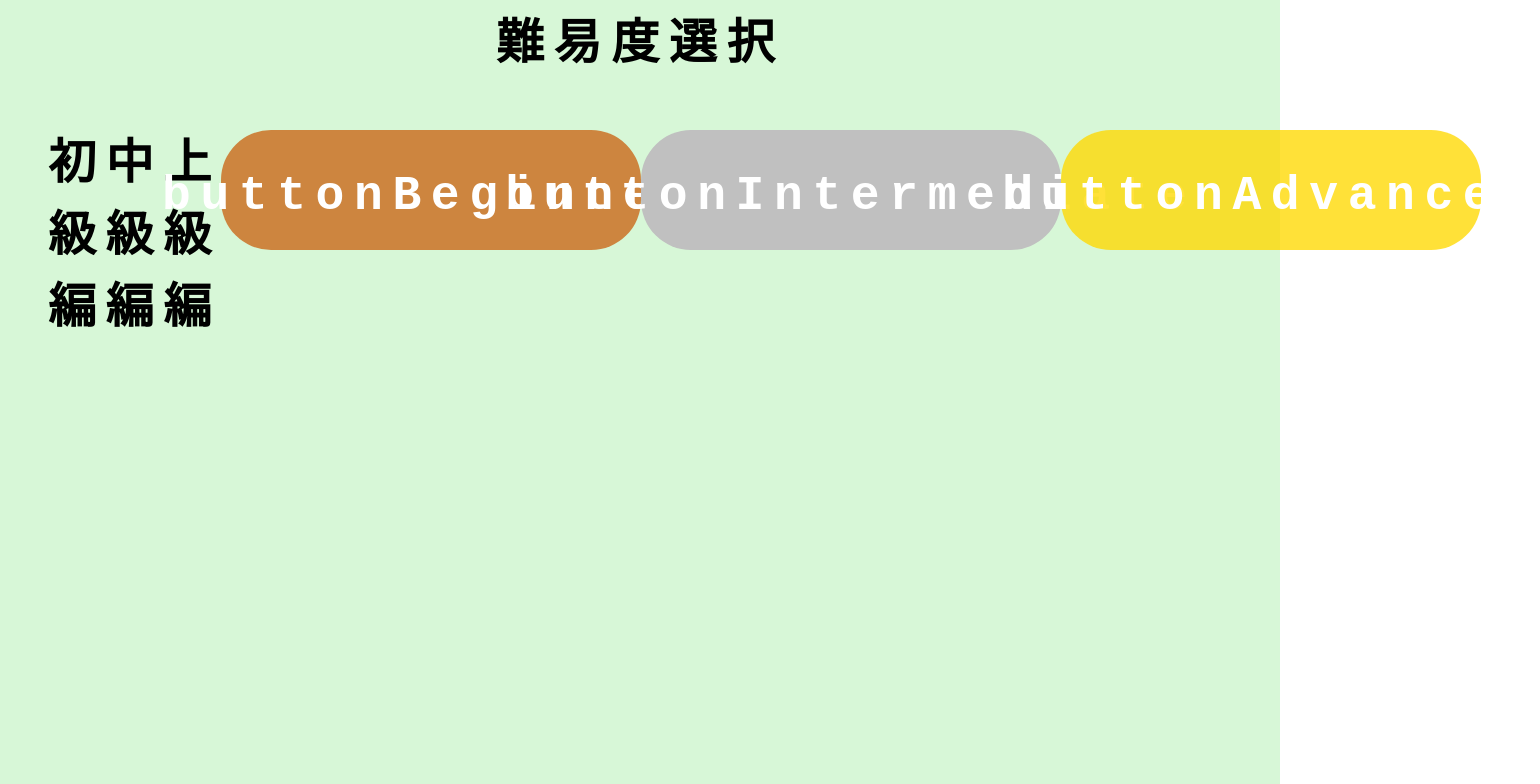
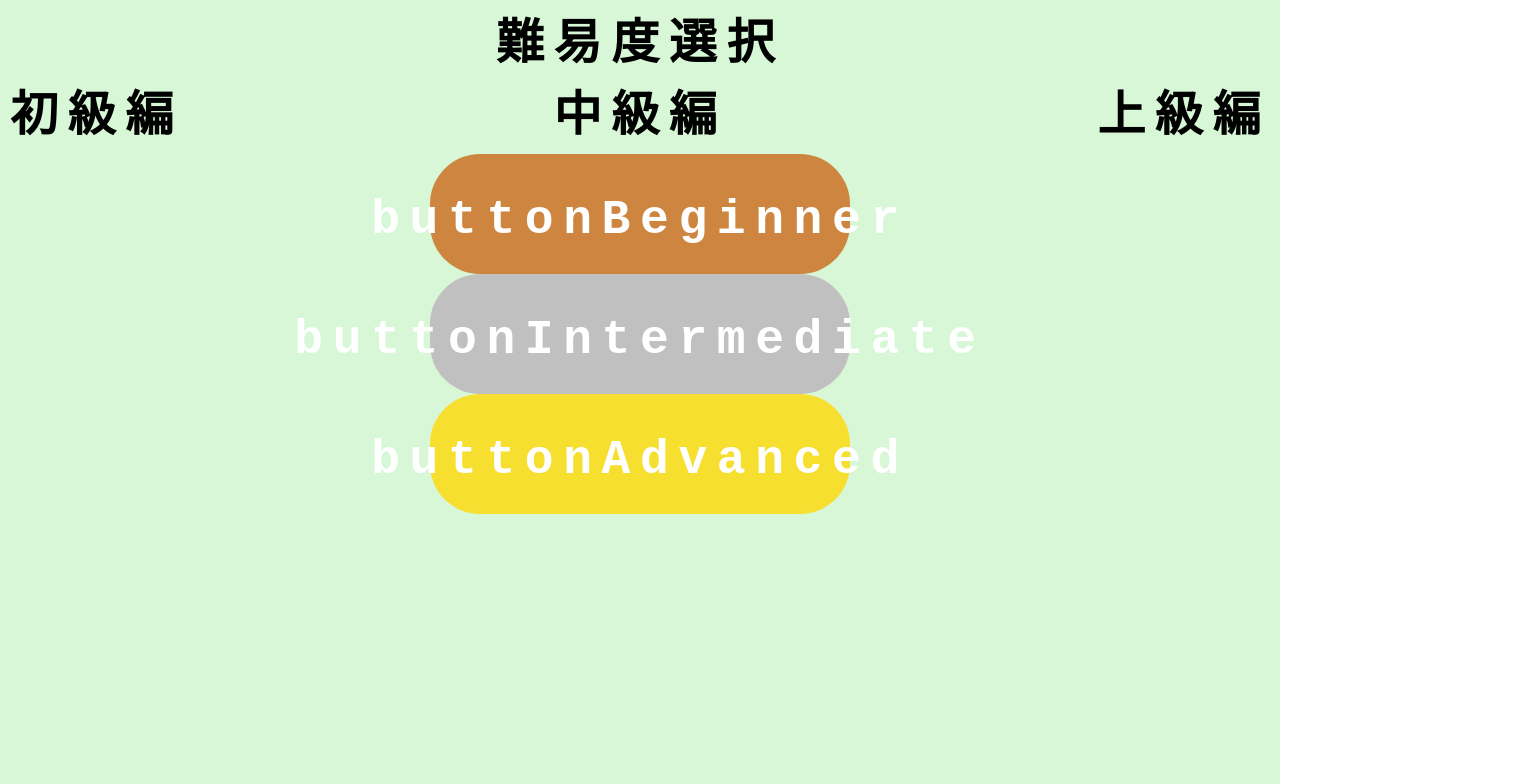
Before and after one commit to furu0202/Prefectures-App, a Next.js app: page /level in a window 1280 px wide. Shown: the top 784 px of the page, 1540 px wide, since content can reach past the window. Built offline with nearby package versions, Linux system fonts and the light colour scheme.

Commit message:
ITEMS titleが縦並びになっていたので横並びを変更

```diff
--- a/app/level/page.jsx
+++ b/app/level/page.jsx
@@ -48,7 +48,7 @@ const page = () => {
     <div className={styles.container}>
       <main className={styles.main}>
         <h1>難易度選択</h1>
-        <div className={styles.buttonArea}>
+        <div className={styles.titleArea}>
           {ITEMS.map((item) => {
             return (
               <h2 key={item.id} className={styles.title}>
@@ -56,7 +56,8 @@ const page = () => {
               </h2>
             );
           })}
-
+        </div>
+        <div>
           {LINKS.map((item) => {
             return (
               <Link
--- a/app/level/page.module.css
+++ b/app/level/page.module.css
@@ -13,6 +13,15 @@
   background-color: rgb(215, 247, 215);
   font-weight: bold;
   text-align: center;
+}
+
+.titleArea {
+  display: flex;
+  justify-content: space-between;
+}
+
+.title {
+  margin: 0 10px;
 }
 
 .buttonArea {
```
